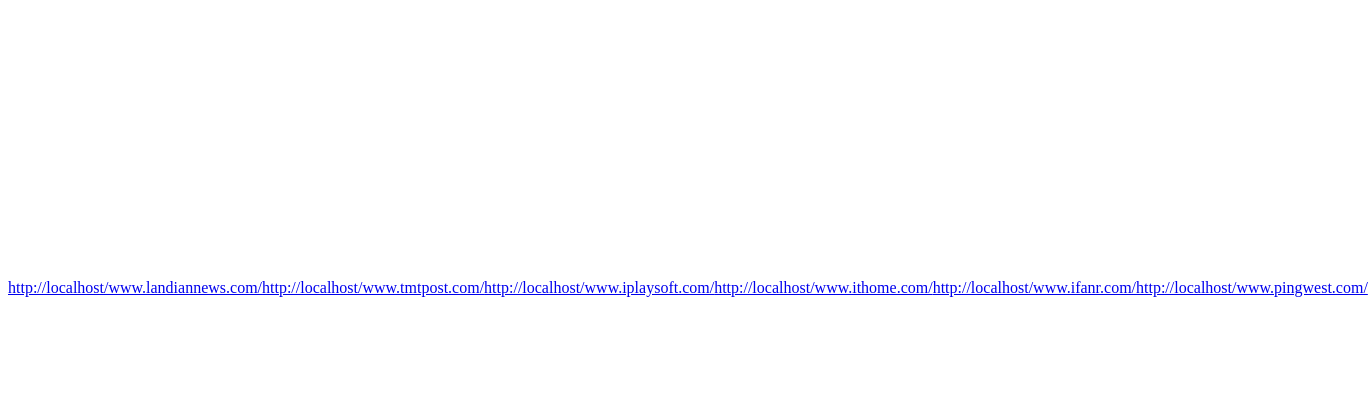
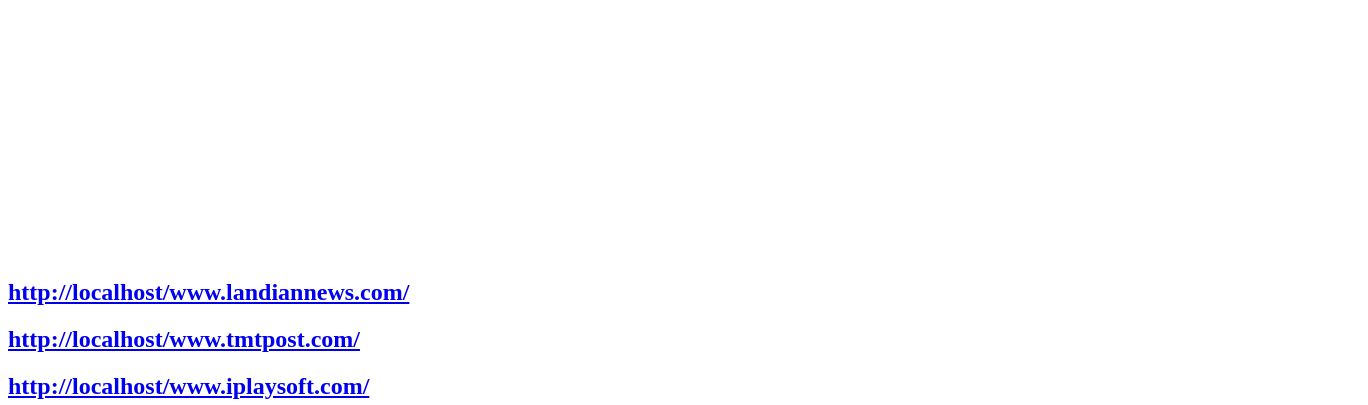
Before and after one commit to masx200/rss-proxy-serverless, a website: page index.html in a window 1280 px wide. Shown: the part 395-800 px from the top of the page, 1368 px wide, since content can reach past the window. Drawn offline with Linux system fonts and the light colour scheme.

Commit message:
Update index.html

```diff
--- a/index.html
+++ b/index.html
@@ -31,7 +31,9 @@
 
                     a.href = "./" + u + "/";
                     a.innerText = a.href;
-                    return a;
+                    var h2 = document.createElement("h2");
+                    h2.appendChild(a);
+                    return h2;
                 })
                 .forEach((a) => {
                     document.body.appendChild(a);
```
